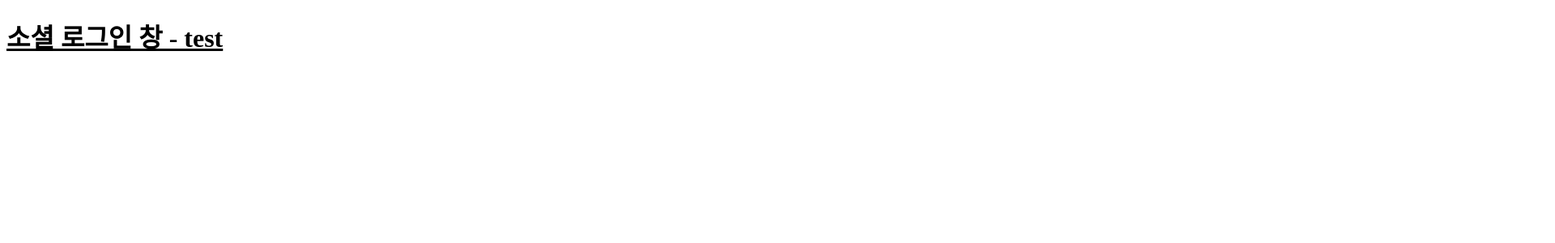
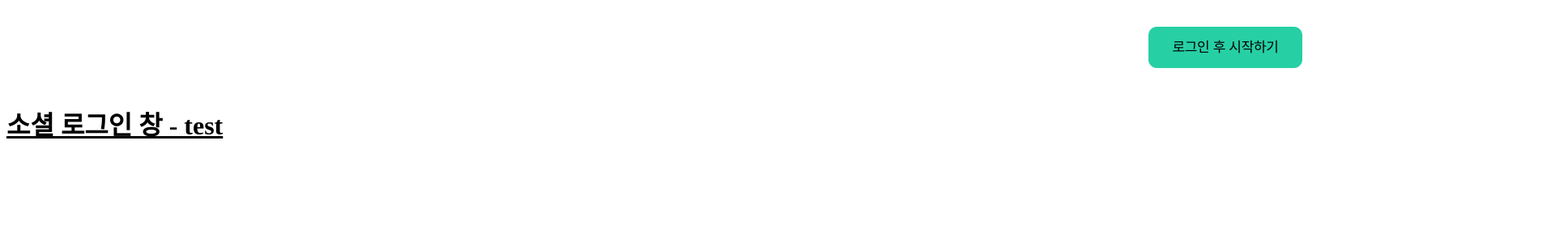
Before and after one commit to Mocamp-Official/Mocamp-FrontEnd, a Next.js app: page /login in a window 1280 px wide. Shown: the top 300 px of the page at 81% size, 1920 px wide, since content can reach past the window. Built offline with nearby package versions, Linux system fonts and the light colour scheme.

Commit message:
✅ test : 헤더 확인용 코드 추가

```diff
--- a/src/components/Header.tsx
+++ b/src/components/Header.tsx
@@ -0,0 +1,23 @@
+import React from 'react';
+import OnboardingHeader from './Header/OnboardingHeader';
+import BasicHeader from './Header/BasicHeader';
+import CreateJoinHeader from './Header/CreateJoinHeader';
+import WorkspaceHeader from './Header/WorkSpaceHeader';
+
+interface HeaderProps {
+status: 'onboarding' | 'basicHeader' | 'createjoin' | 'workspace';
+}
+
+const HEADER_COMPONENTS = {
+onboarding: OnboardingHeader,
+basicHeader: BasicHeader,
+createjoin: CreateJoinHeader,
+workspace: WorkspaceHeader,
+};
+
+const Header = ({ status }: HeaderProps) => {
+const SelectedHeader = HEADER_COMPONENTS[status];
+return SelectedHeader ? <SelectedHeader /> : null;
+};
+
+export default Header;
--- a/src/pages/_app.tsx
+++ b/src/pages/_app.tsx
@@ -1,12 +1,20 @@
 import '@/styles/globals.css';
 import type { AppProps } from 'next/app';
 import { SpeedInsights } from '@vercel/speed-insights/next';
+import { useRouter } from 'next/router';
+import BasicHeader from '@/components/Header/BasicHeader';
+import OnboardingHeader from '@/components/Header/OnboardingHeader';
+import CreateJoinHeader from '@/components/Header/CreateJoinHeader';
+import WorkspaceHeader from '@/components/Header/WorkSpaceHeader';
+
 
 export default function App({ Component, pageProps }: AppProps) {
+  const router = useRouter();
+  const isLoginPage = router.pathname === '/login';
   return (
     <>
+      {isLoginPage && <OnboardingHeader/>}
       <Component {...pageProps} />
-      <SpeedInsights />
     </>
   );
 }
--- a/src/pages/login.tsx
+++ b/src/pages/login.tsx
@@ -1,10 +1,12 @@
-/* 로그인 페이지*/
-import {NextPage} from "next";
+import type { NextPage } from "next";
+import React from 'react';
 
-const Login: NextPage =() => (
-<div className="text-3xl font bold underline">
+const Login: NextPage = () => (
+<>
+    <div className="text-3xl font-bold underline">
     <h1 className="text-pink-500">소셜 로그인 창 - test</h1>
-</div>
-)
+    </div>
+</>
+);
 
 export default Login;
```
